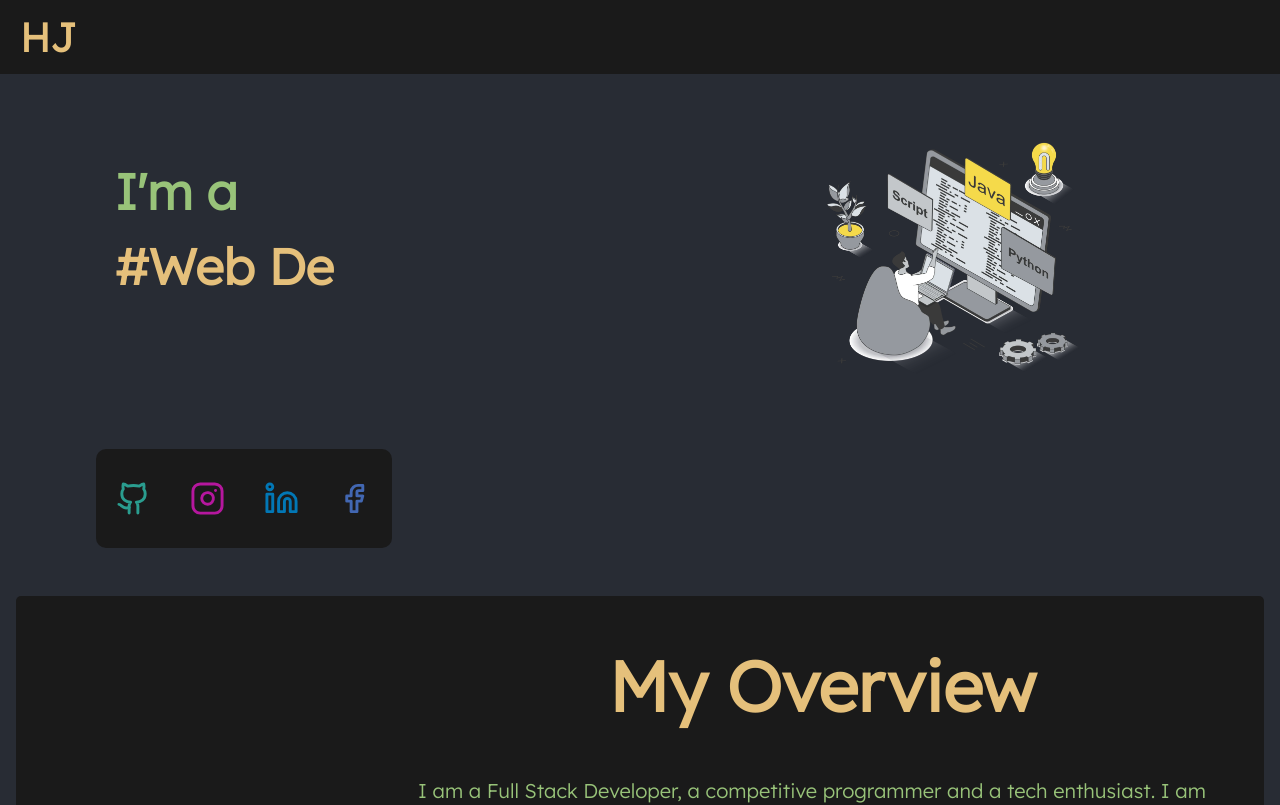
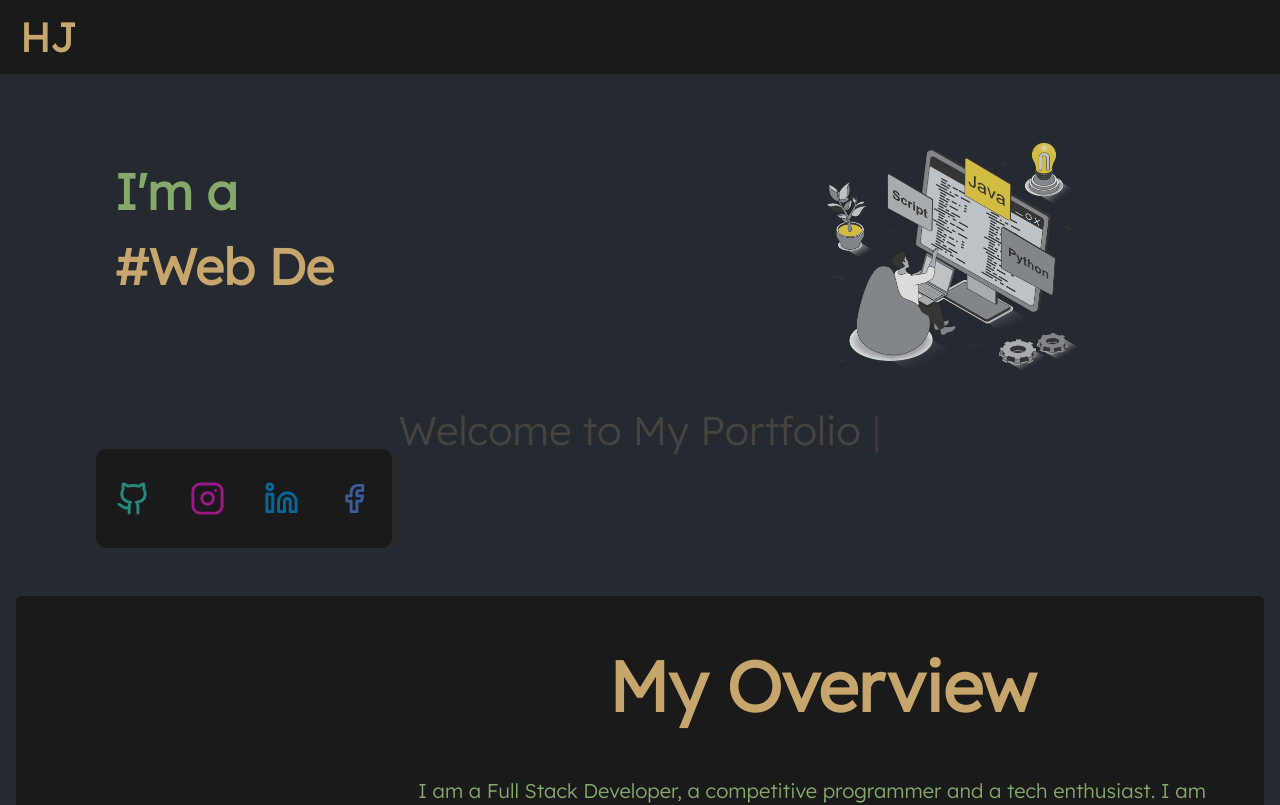
Before and after one commit to humanshu001/personal-portfolio, a React (Create React App) app: page / in a window 1280 px wide. Shown: the top 805 px of the page. Built offline with nearby package versions, Linux system fonts and the light colour scheme.

Commit message:
added a animation page to the load of website

```diff
--- a/package.json
+++ b/package.json
@@ -6,6 +6,7 @@
     "@testing-library/jest-dom": "^5.17.0",
     "@testing-library/react": "^13.4.0",
     "@testing-library/user-event": "^13.5.0",
+    "jquery": "^3.7.1",
     "react": "^18.2.0",
     "react-dom": "^18.2.0",
     "react-router-dom": "^6.22.0",
--- a/src/App.css
+++ b/src/App.css
@@ -134,3 +134,61 @@ a:visited{
     width: 100%!important;
   }
 }
+.writer{
+  animation: writing_cursor 1s infinite;
+}
+
+@keyframes writing_cursor {
+  from {
+    opacity: 0;
+  }
+  to {
+    opacity: 1;
+  }
+}
+.fadein{
+  animation: fadein 3s;
+}
+.fadeOut{
+  animation: fadeOut 1.5s;
+  display: none;
+}
+.remove{
+  display: none;
+}
+@keyframes fadeOut {
+  0% {
+    opacity: 1;
+    display: block;
+  }
+  100% {
+    opacity: 0;
+    display: none;
+  }
+}
+html{
+  scrollbar-color: var(--color-1) var(--color-2);
+}
+html {
+  --scrollbarBG: var(--color-2);
+  --thumbBG: var(--color-1);
+}
+body::-webkit-scrollbar {
+  width: 5px;
+}
+body {
+  scrollbar-width: thin;
+  scrollbar-color: var(--thumbBG) var(--scrollbarBG);
+}
+body::-webkit-scrollbar-track {
+  background: var(--scrollbarBG);
+}
+body::-webkit-scrollbar-thumb {
+  background-color: var(--thumbBG) ;
+  border-radius: 6px;
+  border: 2px solid var(--scrollbarBG);
+}
+::selection{
+  background: var(--color-5);
+  color: var(--color-2);
+}
--- a/src/App.js
+++ b/src/App.js
@@ -10,11 +10,46 @@ import Contact from './components/Contact';
 import { BrowserRouter as Router, Route, Routes } from 'react-router-dom';
 import Resume from './components/Resume';
 import Projects from './components/Projects';
+import $ from 'jquery';
+// import { useLocation } from 'react-router-dom';
 
 function App() {
+  const text = 'Welcome to My Portfolio'
+  const [index, setIndex] = React.useState(0)
+  const location = window.location;
+
+  React.useEffect(() => {
+    const intervalId = setInterval(() => {
+      setIndex((index) => {
+        if (index === text.length - 1) {
+          clearInterval(intervalId);
+          return index;
+        }
+        return index + 1;
+      });
+    }, 200);
+    return () => clearInterval(intervalId);
+  }, []);
+
+
+  React.useEffect(() => {
+    if (location.pathname === '/') {
+      setTimeout(() => {
+        $('.intro').addClass("fadeOut");
+      }, 5000);
+    }else{
+      $('.intro').addClass("remove");
+    }
+  }, [location]);
+
+
+
   return (
     <div>
       <Router>
+      <div className='intro text-center' style={{height:'100vh',width:'100vw',fontSize:'40px',color:'var(--color-6)',position:'fixed',backgroundColor:'var(--color-1)',zIndex:'300'}}>
+            <div style={{marginTop:'50vh'}}>{text.slice(0, index+1)} <span className='writer' style={{color:'var(--color-4)'}}>|</span></div>
+      </div>
       <NavBar/>
 
         <Banner />
--- a/src/components/Skills.js
+++ b/src/components/Skills.js
@@ -43,8 +43,10 @@ export default function Skills() {
                         <div className="col-md-8 m-auto">
                             <img alt="Static Badge" className='m-1' src="https://img.shields.io/badge/Git-F05032.svg?style=for-the-badge&logo=git&logoColor=white"/>
                             <img alt="Static Badge" className='m-1' src="https://img.shields.io/badge/GitHub-181717.svg?style=for-the-badge&logo=github&logoColor=white"/>
+                            <img src="https://img.shields.io/badge/Thunder Client-F0ff32.svg?style=for-the-badge&logo=thunder-client&logoColor=white" alt="" className="m-1" />
                             <img alt="Static Badge" className='m-1' src="https://img.shields.io/badge/Postman-FF6C37.svg?style=for-the-badge&logo=postman&logoColor=white"/>
                             <img alt="Static Badge" className='m-1' src="https://img.shields.io/badge/Visual Studio Code-007ACC.svg?style=for-the-badge&logo=visual-studio-code&logoColor=white"/>
+                            <img alt="Static Badge" className='m-1' src="https://img.shields.io/badge/Repl.it-2r34da.svg?style=for-the-badge&logo=replit&logoColor=white"/>
                         </div>
                     </div>
                     <div className="card p-3 m-3 mb-5" style={{backgroundColor:'var(--color-2)',border:'none',width:'18rem'}}>
```
Also changed, not shown: src/components/Intro.js (added, +11 -0 lines), 1 other file (tests, documents, lock files or other folders).
